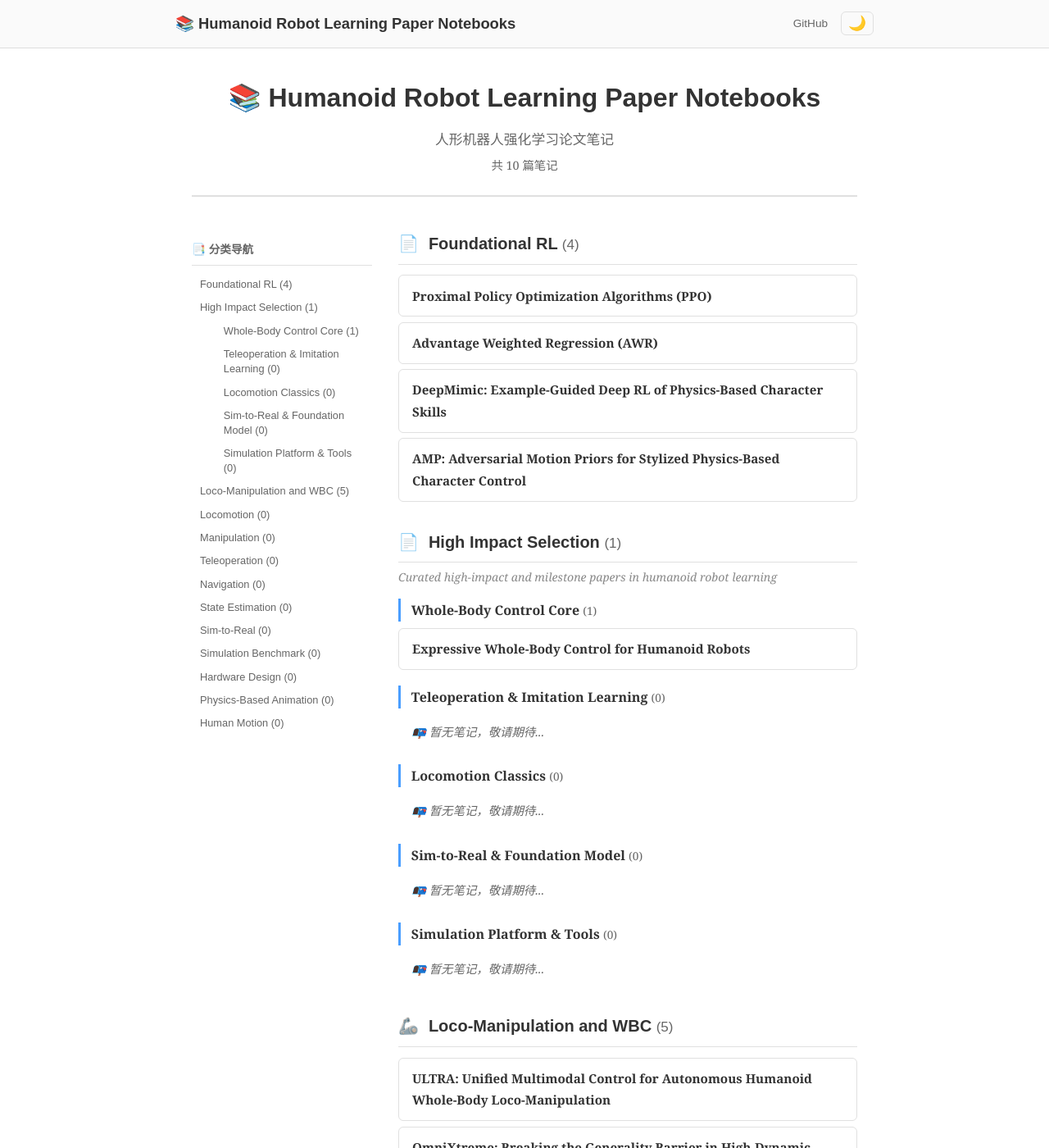
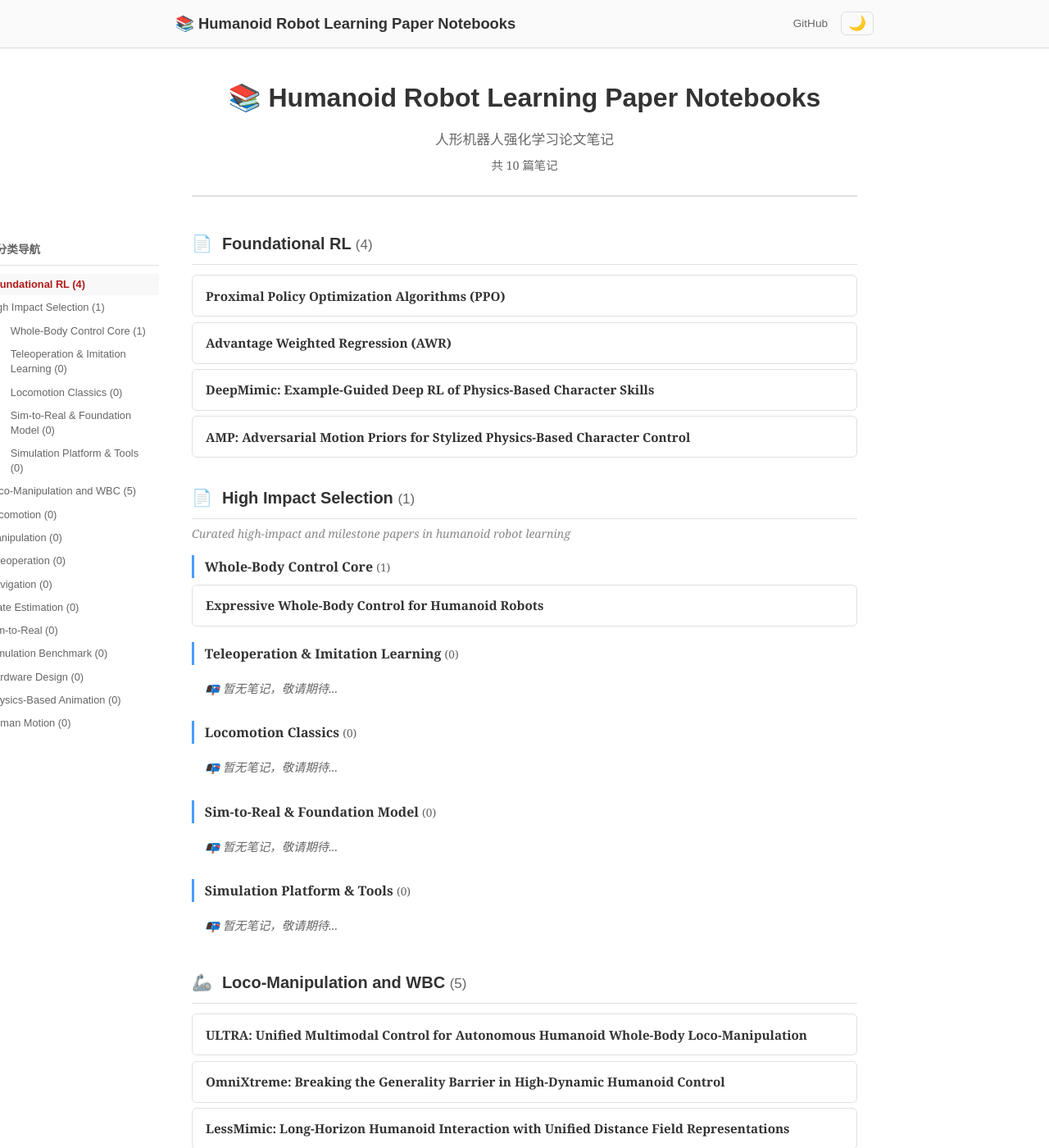
Before and after one commit to ImChong/Humanoid_Robot_Learning_Paper_Notebooks, a Jekyll site: the page built from index.html, in a window 1280 px wide and 1400 px high. Shown: the whole window at 82% size. Built offline with Jekyll 4.4.1, drawn with Linux system fonts in a browser that asks for light colours.

Commit message:
style: 主页分类导航移至侧边栏，不占用主内容区域

```diff
--- a/assets/css/style.css
+++ b/assets/css/style.css
@@ -360,25 +360,25 @@ body {
 
 /* ===== Index Layout with TOC ===== */
 .index-layout {
-  display: flex;
-  gap: 2rem;
-  align-items: flex-start;
+  display: block;
+  position: relative;
 }
 
 .index-main {
-  flex: 1;
   min-width: 0;
 }
 
 .index-layout .toc-sidebar {
-  margin-left: 0;
-  order: -1;
+  position: sticky;
+  top: 70px;
+  float: left;
+  width: 220px;
+  margin-left: -260px;
+  max-height: calc(100vh - 100px);
+  overflow-y: auto;
 }
 
 @media (max-width: 1200px) {
-  .index-layout {
-    display: block;
-  }
   .index-layout .toc-sidebar {
     display: none;
   }
```
